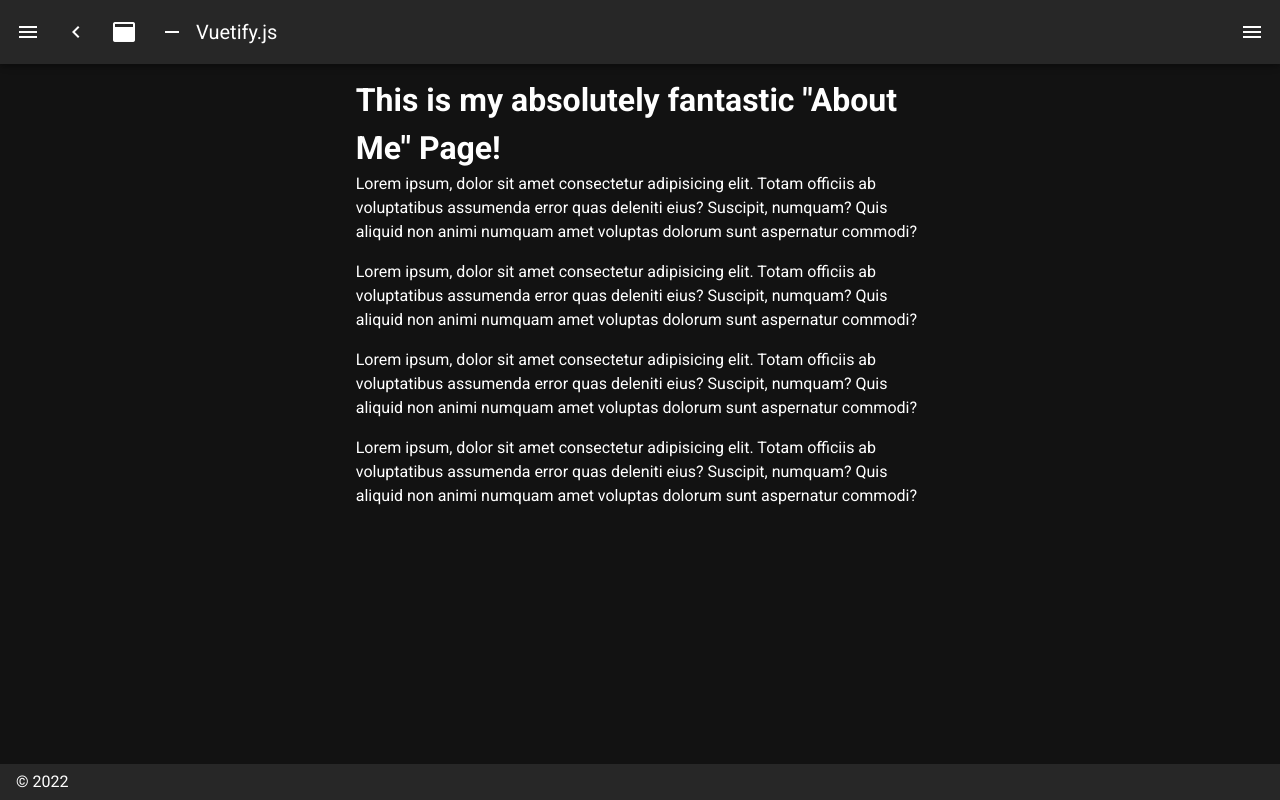
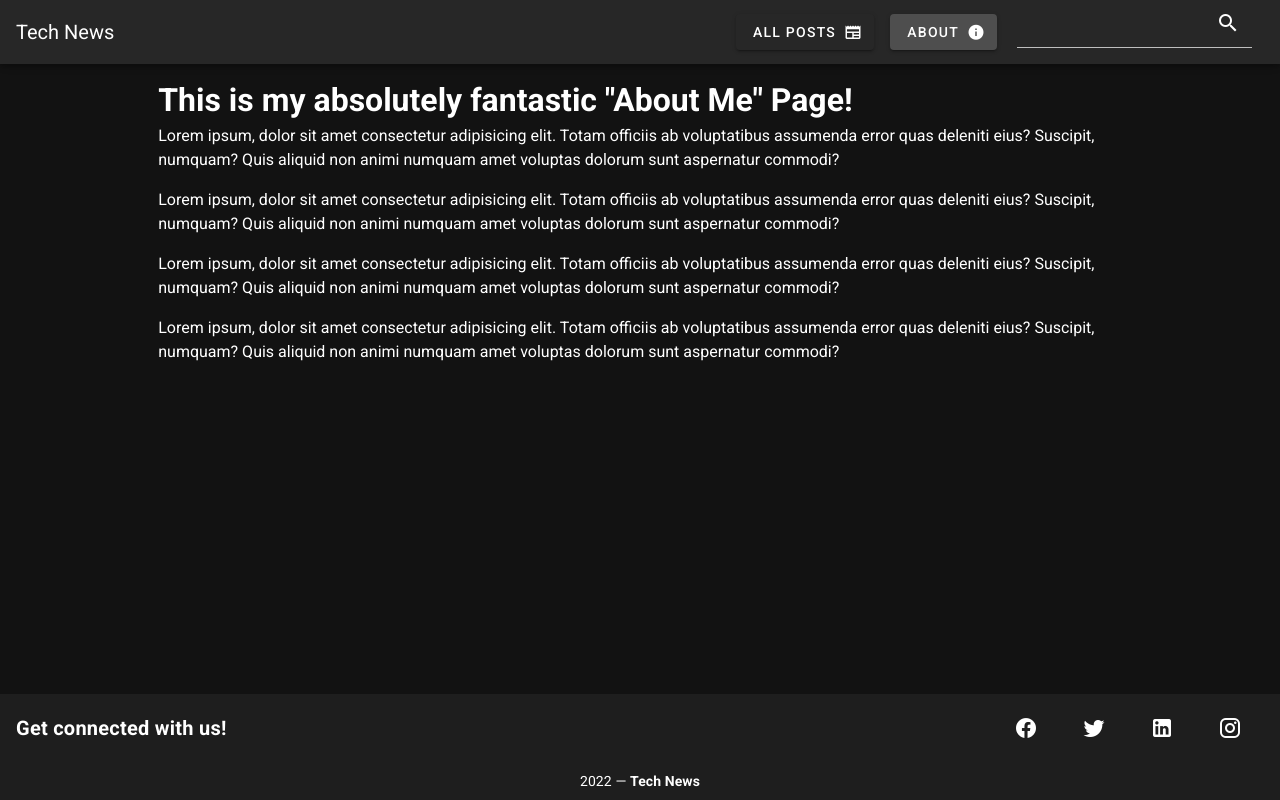
Before and after one commit to will-i-code420/first-nuxt-app, a Nuxt app: page /about in a window 1280 px wide. Built offline with nearby package versions, Linux system fonts and the light colour scheme.

Commit message:
created top nav and bottom footer components, set up basic layouts of all pages

```diff
--- /dev/null
+++ b/components/navigation/Footer.vue
@@ -0,0 +1,51 @@
+<template lang="html">
+  <v-card
+  class="flex"
+  flat
+  tile
+>
+  <v-card-title>
+    <strong class="subheading">Get connected with us!</strong>
+
+    <v-spacer></v-spacer>
+
+    <v-btn
+      v-for="icon in icons"
+      :key="icon"
+      class="mx-4"
+      dark
+      icon
+    >
+      <v-icon size="24px">
+        {{ icon }}
+      </v-icon>
+    </v-btn>
+  </v-card-title>
+
+  <v-card-text class="py-2 white--text text-center">
+    {{ new Date().getFullYear() }} — <strong>{{title}}</strong>
+  </v-card-text>
+</v-card>
+</template>
+
+<script>
+export default {
+  name: 'Footer',
+  props: {
+    title: String
+  },
+  data() {
+    return {
+      icons: [
+        'mdi-facebook',
+        'mdi-twitter',
+        'mdi-linkedin',
+        'mdi-instagram'
+      ]
+    }
+  }
+}
+</script>
+
+<style lang="css" scoped>
+</style>
--- /dev/null
+++ b/components/navigation/TopNav.vue
@@ -0,0 +1,56 @@
+<template lang="html">
+  <v-app-bar app>
+    <v-toolbar-title>{{title}}</v-toolbar-title>
+    <v-spacer></v-spacer>
+    <v-btn class="ma-2"  nuxt to="/posts">
+      <span>All Posts</span>
+      <v-icon right aria-label="All Posts" role="img" aria-hidden="false">mdi-newspaper
+      </v-icon>
+    </v-btn>
+    <v-btn class="ma-2" nuxt to="/about">
+      <span>About</span>
+      <v-icon right aria-label="About" role="img" aria-hidden="false">
+        mdi-information
+      </v-icon>
+    </v-btn>
+    <v-form>
+      <v-container>
+        <v-row>
+          <v-col>
+            <v-text-field v-model="searchInput">
+              <template v-slot:append>
+                <v-btn icon @click.stop="searchPosts">
+                  <v-icon aria-label="Search" role="img" aria-hidden="false">
+                    mdi-magnify
+                  </v-icon>
+                </v-btn>
+              </template>
+            </v-text-field>
+          </v-col>
+        </v-row>
+      </v-container>
+    </v-form>
+  </v-app-bar>
+</template>
+
+<script>
+export default {
+  name: 'TopNav',
+  props: {
+    title: String
+  },
+  data() {
+    return {
+      searchInput: ''
+    }
+  },
+  methods: {
+    searchPosts() {
+      console.log(this.searchInput)
+    }
+  }
+}
+</script>
+
+<style lang="css" scoped>
+</style>
--- a/layouts/default.vue
+++ b/layouts/default.vue
@@ -1,92 +1,47 @@
 <template>
   <v-app dark>
-    <v-navigation-drawer
-      v-model="drawer"
-      :mini-variant="miniVariant"
-      :clipped="clipped"
-      fixed
-      app
-    >
-      <v-list>
-        <v-list-item
-          v-for="(item, i) in items"
-          :key="i"
-          :to="item.to"
-          router
-          exact
-        >
-          <v-list-item-action>
-            <v-icon>{{ item.icon }}</v-icon>
-          </v-list-item-action>
-          <v-list-item-content>
-            <v-list-item-title v-text="item.title" />
-          </v-list-item-content>
-        </v-list-item>
-      </v-list>
-    </v-navigation-drawer>
-    <v-app-bar :clipped-left="clipped" fixed app>
-      <v-app-bar-nav-icon @click.stop="drawer = !drawer" />
-      <v-btn icon @click.stop="miniVariant = !miniVariant">
-        <v-icon>mdi-{{ `chevron-${miniVariant ? "right" : "left"}` }}</v-icon>
-      </v-btn>
-      <v-btn icon @click.stop="clipped = !clipped">
-        <v-icon>mdi-application</v-icon>
-      </v-btn>
-      <v-btn icon @click.stop="fixed = !fixed">
-        <v-icon>mdi-minus</v-icon>
-      </v-btn>
-      <v-toolbar-title v-text="title" />
-      <v-spacer />
-      <v-btn icon @click.stop="rightDrawer = !rightDrawer">
-        <v-icon>mdi-menu</v-icon>
-      </v-btn>
-    </v-app-bar>
+    <TopNav :title="title" />
     <v-main>
       <v-container>
-        <Header />
         <Nuxt />
       </v-container>
     </v-main>
-    <v-navigation-drawer v-model="rightDrawer" :right="right" temporary fixed>
-      <v-list>
-        <v-list-item @click.native="right = !right">
-          <v-list-item-action>
-            <v-icon light> mdi-repeat </v-icon>
-          </v-list-item-action>
-          <v-list-item-title>Switch drawer (click me)</v-list-item-title>
-        </v-list-item>
-      </v-list>
-    </v-navigation-drawer>
-    <v-footer :absolute="!fixed" app>
-      <span>&copy; {{ new Date().getFullYear() }}</span>
+    <v-footer app padless>
+      <Footer :title="title" />
     </v-footer>
   </v-app>
 </template>
 
 <script>
+import TopNav from '~/components/navigation/TopNav.vue'
+import Footer from '~/components/navigation/Footer.vue'
+
 export default {
   name: "DefaultLayout",
+  components: {
+    TopNav,
+    Footer
+  },
   data() {
     return {
       clipped: false,
       drawer: false,
-      fixed: false,
       items: [
         {
           icon: "mdi-apps",
-          title: "Welcome",
+          title: "Home",
           to: "/",
         },
         {
           icon: "mdi-chart-bubble",
-          title: "Inspire",
-          to: "/inspire",
+          title: "About",
+          to: "/about",
         },
       ],
       miniVariant: false,
       right: true,
       rightDrawer: false,
-      title: "Vuetify.js",
+      title: "Tech News",
     };
   }
 };
--- a/pages/about/index.vue
+++ b/pages/about/index.vue
@@ -1,6 +1,6 @@
 <template lang="html">
   <v-row justify="center" align="center">
-    <v-col cols="12" sm="8" md="6" class="about-page">
+    <v-col cols="16" sm="12" md="10" class="about-page">
       <h1>This is my absolutely fantastic "About Me" Page!</h1>
     <p>Lorem ipsum, dolor sit amet consectetur adipisicing elit. Totam officiis ab voluptatibus assumenda error quas deleniti eius? Suscipit, numquam? Quis aliquid non animi numquam amet voluptas dolorum sunt aspernatur commodi?</p>
     <p>Lorem ipsum, dolor sit amet consectetur adipisicing elit. Totam officiis ab voluptatibus assumenda error quas deleniti eius? Suscipit, numquam? Quis aliquid non animi numquam amet voluptas dolorum sunt aspernatur commodi?</p>
--- a/pages/admin/index.vue
+++ b/pages/admin/index.vue
@@ -1,6 +1,6 @@
 <template lang="html">
   <v-row justify="center" align="center">
-    <v-col cols="12" sm="8" md="6" class="posts-page">
+    <v-col cols="16" sm="12" md="10" class="posts-page">
     </v-col>
   </v-row>
 </template>
--- a/pages/index.vue
+++ b/pages/index.vue
@@ -1,23 +1,18 @@
 <template>
   <v-row justify="center" align="center">
-    <v-col cols="12" sm="8" md="6">
-      <v-card class="logo py-4 d-flex justify-center">
-
-      </v-card>
-      <v-card>
-        <v-card-title class="headline">
-          Welcome to the Vuetify + Nuxt.js template
-        </v-card-title>
+    <v-col cols="16" sm="12" md="10">
+      <v-card class="logo py-4 justify-center">
+        <v-img class="align-end" src="/maxim-hopman-IayKLkmz6g0-unsplash.jpg">
+          <v-card-title class="headline">
+            Get the latest tech news
+          </v-card-title>
+        </v-img>
         <v-card-text>
-          <p>Welcome Home</p>
-          <!--  using a tag loads new page from server  -->
-          <a href="/inspire">Learn More</a>
-          <!--  using nuxt-link tag keeps it SPA  -->
-          <nuxt-link to="/inspire"> Continue </nuxt-link>
+          <p>Lorem ipsum dolor sit amet, consectetur adipisicing elit, sed do eiusmod tempor incididunt ut labore et dolore magna aliqua. Ut enim ad minim veniam, quis nostrud exercitation ullamco laboris nisi ut aliquip ex ea commodo consequat. Duis aute irure dolor in reprehenderit in voluptate velit esse cillum dolore eu fugiat nulla pariatur. Excepteur sint occaecat cupidatat non proident, sunt in culpa qui officia deserunt mollit anim id est laborum.</p>
         </v-card-text>
         <v-card-actions>
+          <v-btn color="info" text nuxt to="/posts">All Posts</v-btn>
           <v-spacer />
-          <!-- in Vuetify using to and nuxt keywords makes it nuxt-link -->
           <v-btn color="primary" nuxt to="/about"> About </v-btn>
         </v-card-actions>
       </v-card>
@@ -30,3 +25,7 @@ export default {
   name: "IndexPage",
 };
 </script>
+
+<style scoped>
+
+</style>
--- a/pages/posts/_id/index.vue
+++ b/pages/posts/_id/index.vue
@@ -1,6 +1,6 @@
 <template lang="html">
   <v-row justify="center" align="center">
-    <v-col cols="12" sm="8" md="6">
+    <v-col cols="16" sm="12" md="10">
       <v-card class="logo py-4 d-flex justify-center">
 
       </v-card>
--- a/pages/posts/index.vue
+++ b/pages/posts/index.vue
@@ -1,6 +1,6 @@
 <template lang="html">
   <v-row justify="center" align="center">
-    <v-col cols="12" sm="8" md="6" class="posts-page">
+    <v-col cols="16" sm="12" md="10" class="posts-page">
       <v-card class="logo py-4 d-flex justify-center">
 
       </v-card>
```
Also changed, not shown: static/maxim-hopman-IayKLkmz6g0-unsplash.jpg (added).
